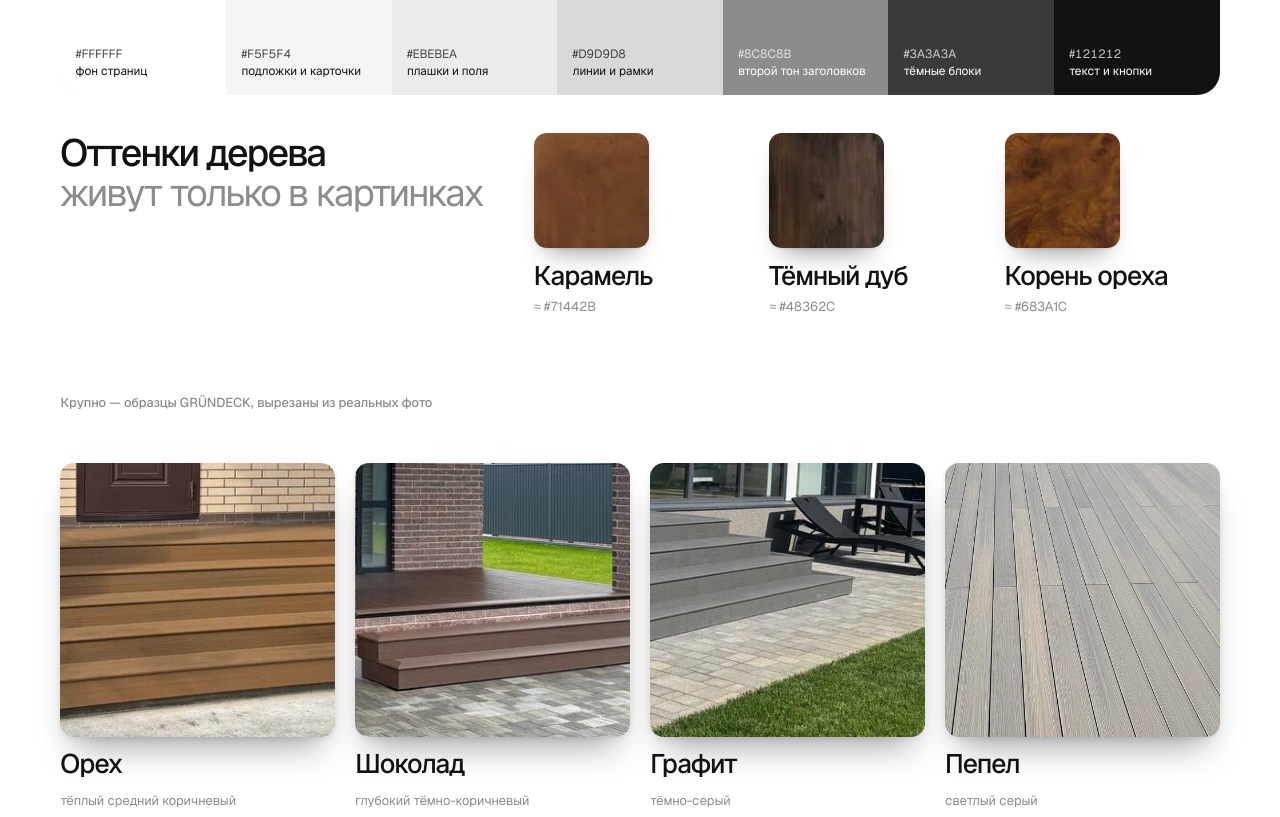
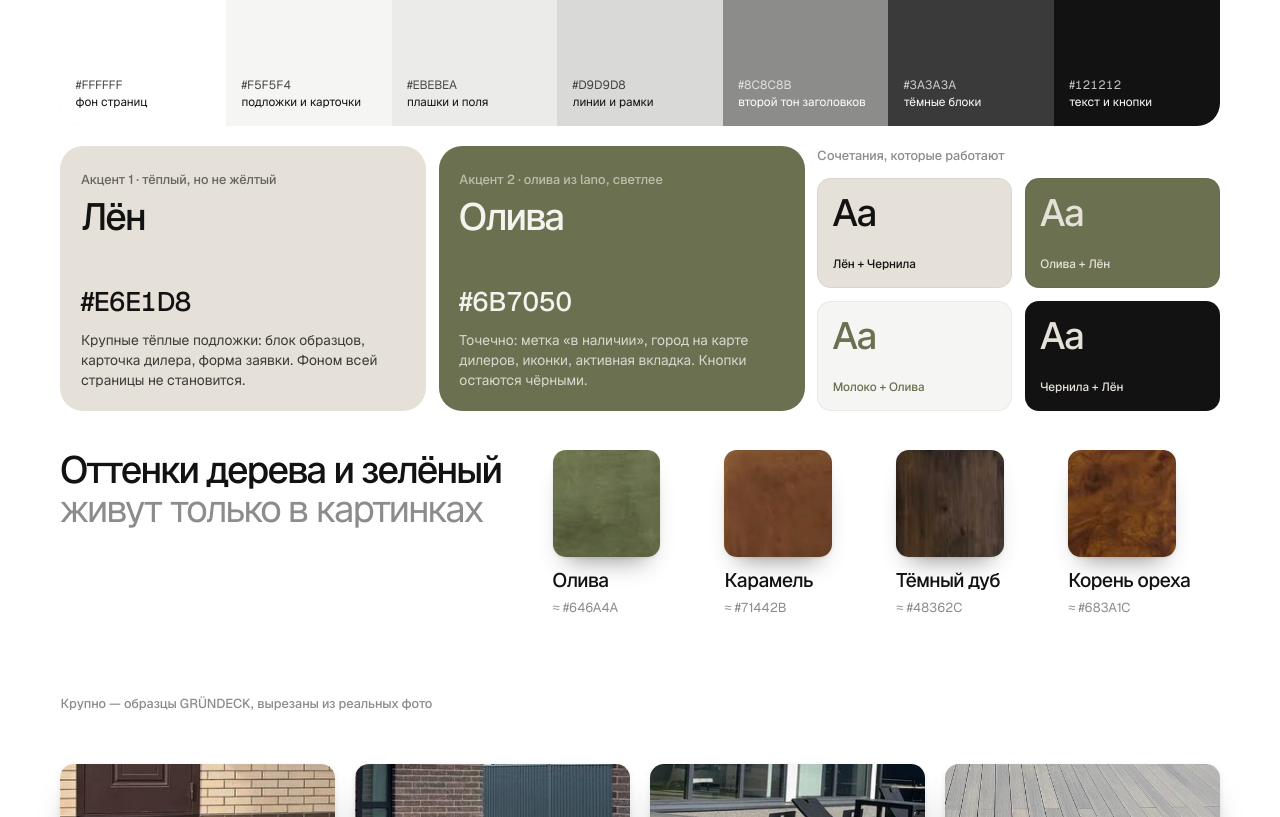
Before and after one commit to elianoraMullagalieva/grundeck-kp, a plain HTML site: page style/index.html in a window 1280 px wide. Shown: the part 1460-2277 px from the top of the page. Drawn offline with Linux system fonts and the light colour scheme.

Commit message:
Стиль v2: акценты лён и олива, олива в оттенках
Co-Authored-By: Claude Opus 5.5 <noreply@anthropic.com>

```diff
--- a/style/index.html
+++ b/style/index.html
@@ -94,14 +94,28 @@ body::before { content: ""; position: fixed; inset: 0 0 auto; height: env(safe-a
 .sample b { font-weight: 500; font-size: var(--h4); letter-spacing: -.03em; line-height: 1.1; }
 .sample span { color: var(--grey); font-size: 0.8125rem; }
 
+/* Два акцента: лён и олива */
+.accents { display: grid; grid-template-columns: minmax(0, 1fr) minmax(0, 1fr) minmax(0, 1.1fr); gap: clamp(8px, 1vw, 16px); margin-top: clamp(-20px, -1.4vw, -8px); }
+.acc { background: var(--bg); color: var(--fg, var(--ink)); border-radius: var(--r-lg); padding: clamp(16px, 1.6vw, 28px); min-height: clamp(220px, 20vw, 360px); display: flex; flex-direction: column; justify-content: space-between; gap: 20px; transition: transform .5s var(--ease); }
+.acc:hover { transform: translateY(-4px); }
+.acc .cap { color: inherit; opacity: .6; }
+.acc b { display: block; margin-top: 6px; font-size: var(--h3); font-weight: 500; letter-spacing: -.035em; line-height: 1.05; }
+.acc .hex { display: block; font-size: var(--h4); font-weight: 500; letter-spacing: -.02em; font-variant-numeric: tabular-nums; }
+.acc p { margin-top: 8px; font-size: 0.875rem; line-height: 1.45; opacity: .8; max-width: 34ch; }
+.pairs { display: grid; grid-template-columns: repeat(2, minmax(0, 1fr)); grid-template-rows: auto 1fr 1fr; gap: clamp(8px, 1vw, 16px); }
+.pairs .cap { grid-column: 1 / -1; }
+.pair { border-radius: var(--r-md); padding: clamp(12px, 1.2vw, 18px); display: flex; flex-direction: column; justify-content: space-between; gap: 10px; min-height: 110px; box-shadow: inset 0 0 0 1px rgba(0,0,0,.05); }
+.pair b { font-size: var(--h3); font-weight: 500; letter-spacing: -.035em; line-height: 1; }
+.pair span { font-size: 0.75rem; font-weight: 500; }
+
 /* Оттенки дерева: мелкие чипы из референса */
 .wood-head { display: grid; grid-template-columns: auto minmax(0, 1fr); column-gap: clamp(24px, 4vw, 80px); row-gap: 14px; align-items: start; }
 .wood-head h3 { white-space: nowrap; }
-.chips { display: grid; grid-template-columns: repeat(3, minmax(0, 1fr)); gap: clamp(12px, 1.6vw, 28px); }
+.chips { display: grid; grid-template-columns: repeat(4, minmax(0, 1fr)); gap: clamp(12px, 1.6vw, 28px); }
 .chip { display: grid; gap: clamp(10px, 1vw, 16px); justify-items: start; min-width: 0; }
-.chip img { flex: none; width: clamp(80px, 9vw, 150px); height: clamp(80px, 9vw, 150px); object-fit: cover; border-radius: clamp(10px, 1vw, 14px); display: block; box-shadow: 0 16px 24px -14px rgba(0,0,0,.45), 0 1px 3px rgba(0,0,0,.08); transition: transform .5s var(--ease); }
+.chip img { flex: none; width: clamp(80px, 8.4vw, 150px); height: clamp(80px, 8.4vw, 150px); object-fit: cover; border-radius: clamp(10px, 1vw, 14px); display: block; box-shadow: 0 16px 24px -14px rgba(0,0,0,.45), 0 1px 3px rgba(0,0,0,.08); transition: transform .5s var(--ease); }
 .chip:hover img { transform: translateY(-4px) rotate(-2deg); }
-.chip b { display: block; font-size: var(--h4); font-weight: 500; letter-spacing: -.03em; line-height: 1.1; }
+.chip b { display: block; font-size: var(--tm); font-weight: 500; letter-spacing: -.03em; line-height: 1.1; }
 .chip span { display: block; margin-top: 6px; font-size: 0.8125rem; color: var(--grey); }
 .samples-cap { margin-top: clamp(28px, 3vw, 48px); margin-bottom: 12px; }
 
@@ -160,7 +174,9 @@ footer { padding-block: 24px 56px; display: flex; justify-content: space-between
   .samples { grid-template-columns: repeat(2, minmax(0, 1fr)); }
   .wood-head { grid-template-columns: 1fr; }
   .wood-head h3 { white-space: normal; }
-  .chips { grid-template-columns: repeat(3, minmax(0, 1fr)); gap: 12px; }
+  .chips { grid-template-columns: repeat(2, minmax(0, 1fr)); gap: 16px 12px; }
+  .accents { grid-template-columns: 1fr; margin-top: 0; }
+  .acc { min-height: 200px; }
   .chip img { width: 100%; height: auto; aspect-ratio: 1; }
   .chip b { font-size: 1rem; }
   .crow { flex-direction: column; }
@@ -185,7 +201,7 @@ footer { padding-block: 24px 56px; display: flex; justify-content: space-between
     <h1>Цвет и шрифт <span>GRÜNDECK</span></h1>
     <div class="facts">
       <div><span class="cap">Шрифт</span><b>Medeo Sans</b></div>
-      <div><span class="cap">Интерфейс</span><b>7 нейтральных</b></div>
+      <div><span class="cap">Интерфейс</span><b>7 нейтральных + лён и олива</b></div>
       <div><span class="cap">Дерево</span><b>только в фото</b></div>
     </div>
   </section>
@@ -201,7 +217,7 @@ footer { padding-block: 24px 56px; display: flex; justify-content: space-between
   <section class="sec" id="color">
     <div class="sec-head">
       <h2>Мы почти монохромны <span>цвет приносит дерево</span></h2>
-      <p><b>Семь нейтральных оттенков</b> держат весь интерфейс: фон, карточки, линии, текст и кнопки. Тёплые тона появляются только там, где есть сама доска.</p>
+      <p><b>Семь нейтральных оттенков</b> держат весь интерфейс: фон, карточки, линии, текст и кнопки. Два тихих акцента, лён и олива, добавляют тепло точечно. Насыщенные тона дерева живут только в фото.</p>
     </div>
     <div class="swatches">
       <div class="sw" style="background:#FFFFFF"><b>Лист</b><div><span class="hex">#FFFFFF</span><span>фон страниц</span></div></div>
@@ -213,9 +229,28 @@ footer { padding-block: 24px 56px; display: flex; justify-content: space-between
       <div class="sw dark" style="background:#121212"><b>Чернила</b><div><span class="hex">#121212</span><span>текст и кнопки</span></div></div>
     </div>
 
+    <div class="accents">
+      <div class="acc" style="--bg:#E6E1D8">
+        <div><span class="cap">Акцент 1 · тёплый, но не жёлтый</span><b>Лён</b></div>
+        <div><span class="hex">#E6E1D8</span><p>Крупные тёплые подложки: блок образцов, карточка дилера, форма заявки. Фоном всей страницы не становится.</p></div>
+      </div>
+      <div class="acc" style="--bg:#6B7050;--fg:#F5F3EE">
+        <div><span class="cap">Акцент 2 · олива из lano, светлее</span><b>Олива</b></div>
+        <div><span class="hex">#6B7050</span><p>Точечно: метка «в наличии», город на карте дилеров, иконки, активная вкладка. Кнопки остаются чёрными.</p></div>
+      </div>
+      <div class="pairs">
+        <span class="cap">Сочетания, которые работают</span>
+        <div class="pair" style="background:#E6E1D8;color:#121212"><b>Аа</b><span>Лён + Чернила</span></div>
+        <div class="pair" style="background:#6B7050;color:#E6E1D8"><b>Аа</b><span>Олива + Лён</span></div>
+        <div class="pair" style="background:#F5F5F4;color:#6B7050"><b>Аа</b><span>Молоко + Олива</span></div>
+        <div class="pair" style="background:#121212;color:#E6E1D8"><b>Аа</b><span>Чернила + Лён</span></div>
+      </div>
+    </div>
+
     <div class="sub-head wood-head">
-      <h3>Оттенки дерева<br><span>живут только в картинках</span></h3>
+      <h3>Оттенки дерева и зелёный<br><span>живут только в картинках</span></h3>
       <div class="chips">
+        <div class="chip"><img src="media/ref-lano-olive.jpg" alt="Оттенок Олива" width="276" height="276" loading="lazy"><div><b>Олива</b><span>≈ #646A4A</span></div></div>
         <div class="chip"><img src="media/ref-lano-caramel.jpg" alt="Оттенок Карамель" width="276" height="276" loading="lazy"><div><b>Карамель</b><span>≈ #71442B</span></div></div>
         <div class="chip"><img src="media/ref-lano-darkoak.jpg" alt="Оттенок Тёмный дуб" width="276" height="276" loading="lazy"><div><b>Тёмный дуб</b><span>≈ #48362C</span></div></div>
         <div class="chip"><img src="media/ref-lano-burl.jpg" alt="Оттенок Корень ореха" width="276" height="276" loading="lazy"><div><b>Корень ореха</b><span>≈ #683A1C</span></div></div>
```
Also changed, not shown: style/media/ref-lano-olive.jpg (added).
